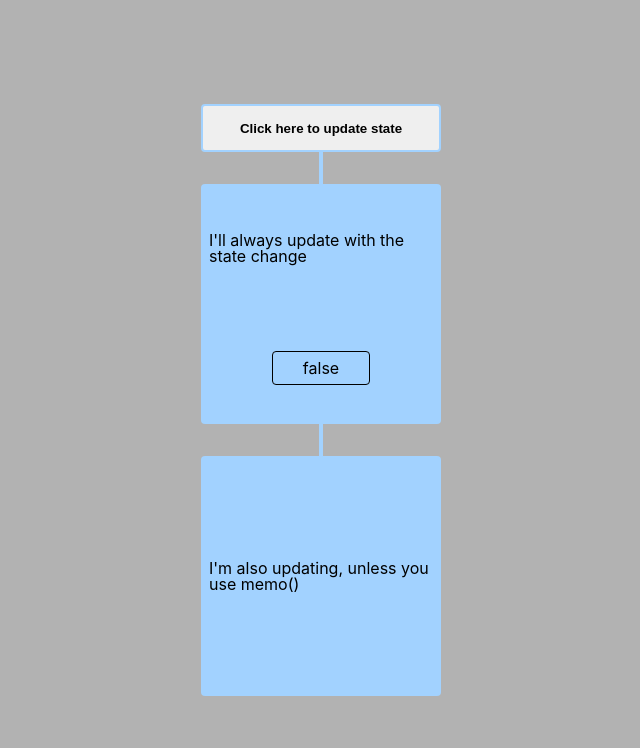
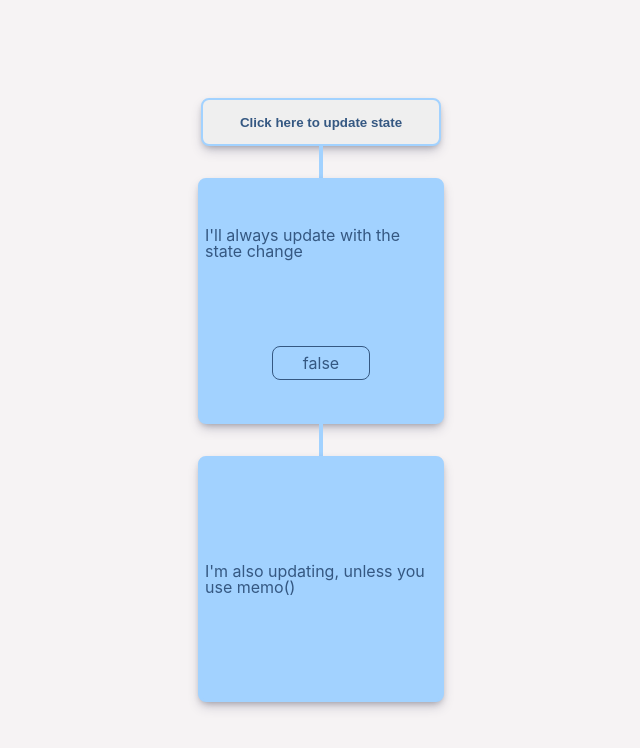
Before and after one commit to divertimentos/memo-studies, a React (Vite) app: page / in a window 1280 px wide. Shown: the top 748 px of the page, without its empty margins (319-959 px from the left). Built offline with nearby package versions, Linux system fonts and the light colour scheme.

Commit message:
Improves cards styling

```diff
--- a/src/App.css
+++ b/src/App.css
@@ -1,18 +1,27 @@
 .container {
   display: flex;
   flex-direction: column;
-  background: rgba(0, 0, 0, 0.3);
+  background-color: #f6f3f4;
   justify-content: center;
   align-items: center;
   height: 100vh;
-  button {
+}
+
+.update-button {
   width: 15rem;
   height: 3rem;
   font-weight: bold;
-    border-radius: 0.25rem;
+  color: #355882;
+
+  border-radius: 8px;
   transition: 0.25s;
 
   border: 2px solid #a2d2ff;
+
+  box-shadow:
+    rgba(50, 50, 93, 0.25) 0px 6px 12px -2px,
+    rgba(0, 0, 0, 0.3) 0px 3px 7px -3px;
+
   &:hover {
     background: #b2b2b2;
     border: 2px solid none;
@@ -26,7 +35,6 @@
     transform: translateY(5px);
   }
 }
-}
 
 .vertical-line {
   border-left: #a2d2ff solid 0.25rem;
@@ -38,19 +46,26 @@
   height: 15rem;
   width: 15rem;
   background: rgba(0, 0, 0, 0.2);
+  box-shadow:
+    rgba(50, 50, 93, 0.25) 0px 6px 12px -2px,
+    rgba(0, 0, 0, 0.3) 0px 3px 7px -3px;
   display: grid;
   transition: 0.5s;
   place-items: center;
-  border-radius: 0.25rem;
+  border: 3px solid #a2d2ff;
+  border-radius: 8px;
+
   div {
-    padding: 0.5rem;
+    padding: 0.25rem;
   }
 }
 
 .boolean-marker {
-  border: 1px solid black;
   padding: 0.5rem;
   width: 5rem;
   text-align: center;
-  border-radius: 0.25rem;
+  border-radius: 8px;
+  border: 1px solid black;
+  color: #355882;
+  border: solid #355882 1px;
 }
--- a/src/App.jsx
+++ b/src/App.jsx
@@ -10,7 +10,7 @@ function App() {
   return (
     <div>
       <div className="container">
-        <button onClick={() => setState((curr) => !curr)}>
+        <button className="update-button" onClick={() => setState((curr) => !curr)}>
           Click here to update state
         </button>
 
--- a/src/components/NotUpdatedBox.jsx
+++ b/src/components/NotUpdatedBox.jsx
@@ -23,5 +23,5 @@ const NotUpdateBox = () => {
 
 NotUpdateBox.displayName = "NotUpdateBox";
 
-// export default NotUpdateBox;
-export default memo(NotUpdateBox);
+export default NotUpdateBox;
+// export default memo(NotUpdateBox);
--- a/src/index.css
+++ b/src/index.css
@@ -2,6 +2,7 @@
   font-family: Inter, system-ui, Avenir, Helvetica, Arial, sans-serif;
   line-height: 1.5;
   font-weight: 400;
+  color: #355882;
 
   font-synthesis: none;
   text-rendering: optimizeLegibility;
```
Lines whose indentation alone changed are shown as unchanged.
